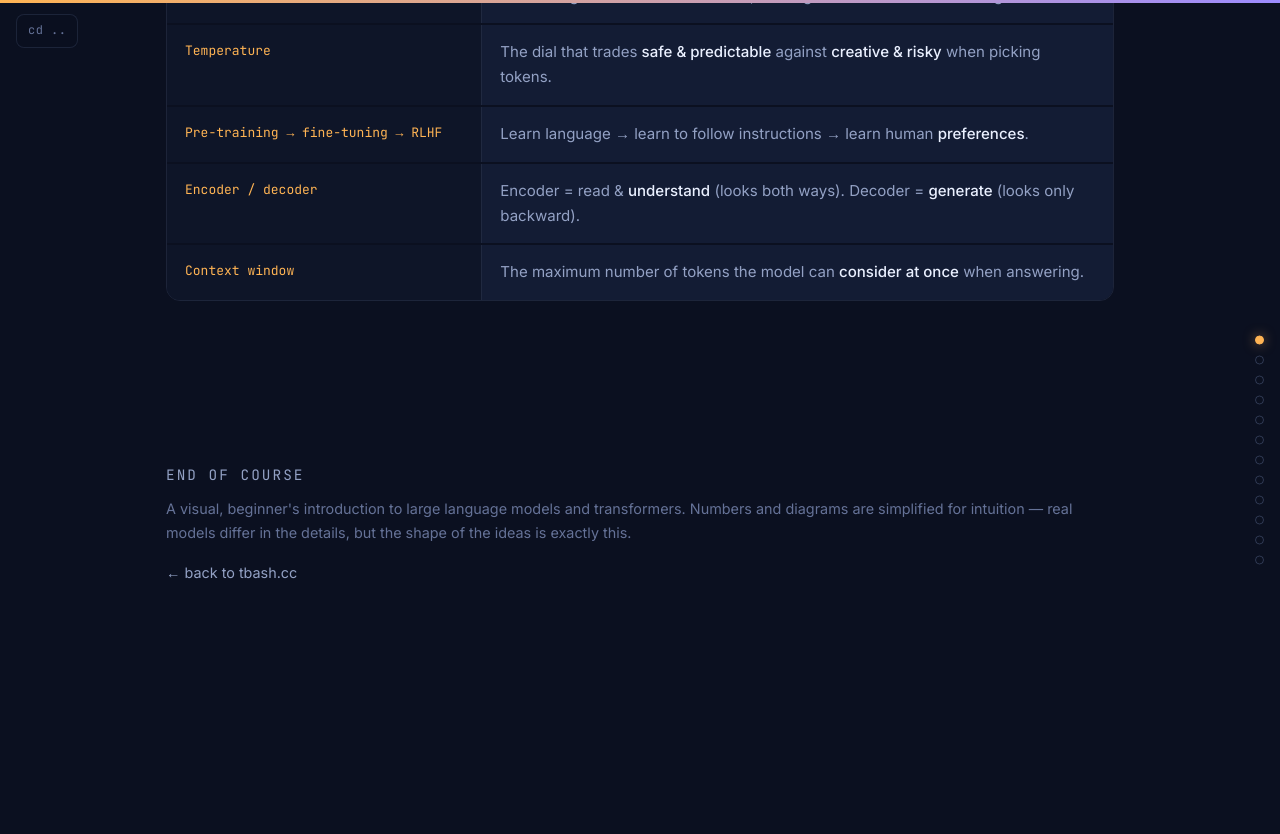
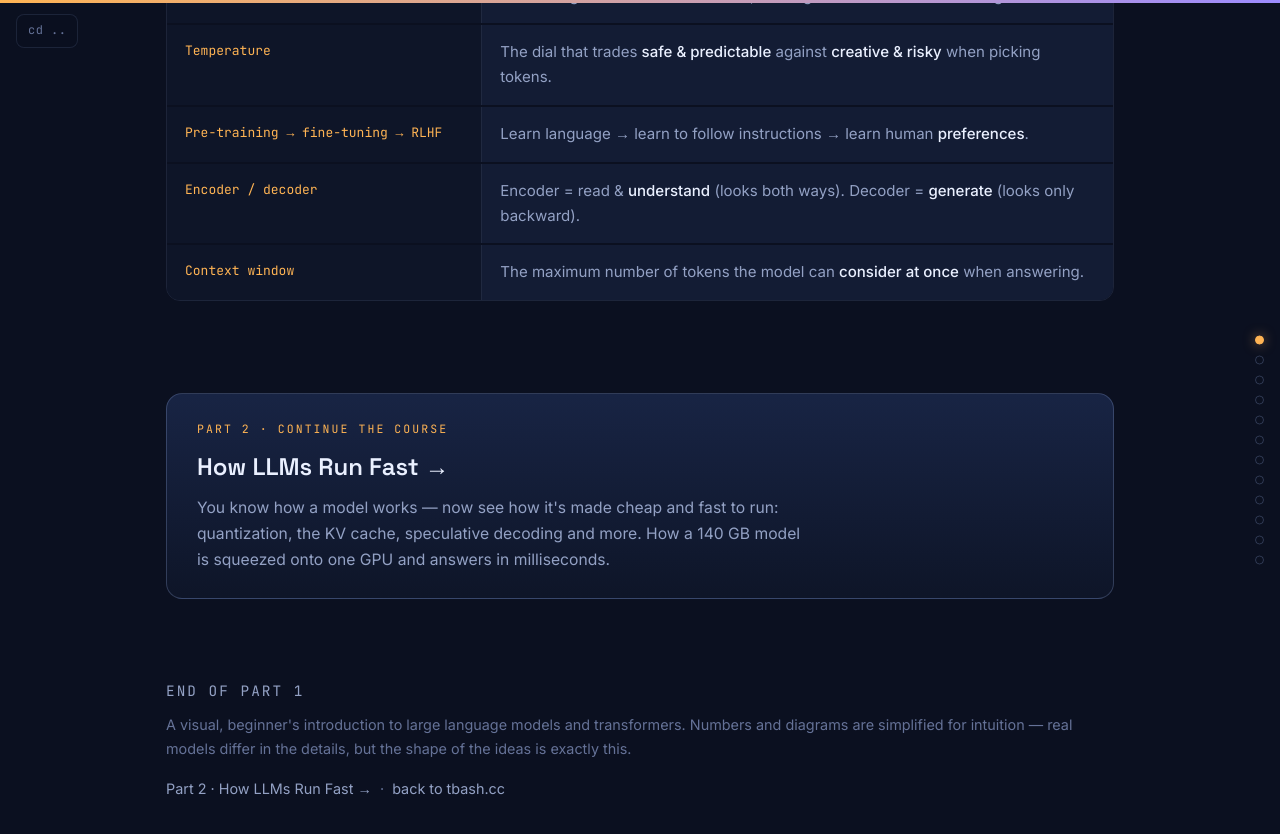
Before and after one commit to harshatba/tbash.github.io, a Jekyll site: the page tools/llm-visual-course.html, which Jekyll copies as it is, in a window 1280 px wide and 900 px high, scrolled down 13343 px. Shown: the top 834 px of the window. Built offline with Jekyll 4.4.1, drawn with Linux system fonts in a browser that asks for light colours; before the commit the page ends 14027 px from its top, so only the background shows below that; some of the changed text lies outside the part shown.

Commit message:
Link the course parts together and list Part 2 on the homepage
Part 1 now surfaces the series: a top link to Part 2, a "skip to Part 2"
hint under the hero, an end-of-course "continue to Part 2" card, and a
Part 2 link in the footer. Homepage Learn section now lists both parts.
Minor: back/forward part links render on their own line.

Co-Authored-By: Claude Opus 4.8 <noreply@anthropic.com>
Claude-Session: https://claude.ai/code/session_01Rp16moXKogZmDLktWN8mam

```diff
--- a/_data/menu.yml
+++ b/_data/menu.yml
@@ -9,8 +9,10 @@ external:
 sections:
   - title: Learn
     entries:
-      - title: 🧠 How LLMs Work — a visual course
+      - title: 🧠 How LLMs Work — visual course · Part 1
         url: /tools/llm-visual-course.html
+      - title: ⚡ How LLMs Run Fast — inference efficiency · Part 2
+        url: /tools/llm-inference-efficiency.html
   - title: Games
     entries:
       - title: Sudoku
--- a/tools/llm-inference-efficiency.html
+++ b/tools/llm-inference-efficiency.html
@@ -62,7 +62,7 @@
   .hero h1 .flow{color:var(--cyan)}
   .hero .lede{margin-top:22px;font-size:1.14rem}
   .hero .wrap{position:relative;z-index:2}
-  .backp{font-family:var(--mono);font-size:12px;color:var(--muted-2);margin-bottom:6px;display:inline-block}
+  .backp{font-family:var(--mono);font-size:12px;color:var(--muted-2);margin-bottom:10px;display:block}
   .ambient{position:absolute;inset:0;pointer-events:none;z-index:0}
   .chip-drift{position:absolute;font-family:var(--mono);font-size:12px;padding:4px 9px;border-radius:7px;border:1px solid var(--line-strong);background:rgba(20,30,56,.6);color:var(--muted);white-space:nowrap;animation:drift linear infinite;opacity:0}
   @keyframes drift{0%{transform:translateX(-60px);opacity:0}12%{opacity:.9}88%{opacity:.9}100%{transform:translateX(105vw);opacity:0}}
--- a/tools/llm-visual-course.html
+++ b/tools/llm-visual-course.html
@@ -441,6 +441,18 @@
   footer a{color:var(--muted)}
   footer a:hover{color:var(--amber)}
 
+  /* series / cross-part navigation */
+  .backp{font-family:var(--mono);font-size:12px;color:var(--muted-2);margin-bottom:10px;display:block}
+  .backp:hover{color:var(--amber)}
+  .hero-next{margin-top:22px;font-family:var(--mono);font-size:12.5px;color:var(--muted)}
+  .hero-next a{color:var(--amber)}
+  .hero-next a:hover{color:var(--ink)}
+  .nextcard{display:block;border:1px solid var(--line-strong);border-radius:16px;padding:26px 30px;background:linear-gradient(180deg,var(--panel-2),var(--bg-2));text-decoration:none;transition:.2s}
+  .nextcard:hover{border-color:var(--amber);transform:translateY(-2px)}
+  .np-eyebrow{font-family:var(--mono);font-size:11.5px;letter-spacing:.18em;text-transform:uppercase;color:var(--amber)}
+  .np-title{font-family:var(--disp);font-weight:600;font-size:1.5rem;color:var(--ink);margin:8px 0}
+  .np-desc{color:var(--muted);font-size:.98rem;max-width:62ch}
+
   @media (prefers-reduced-motion: reduce){
     *{animation-duration:.001ms !important;animation-iteration-count:1 !important;transition-duration:.001ms !important}
     html{scroll-behavior:auto}
@@ -458,7 +470,8 @@
   <div class="hero-grid"></div>
   <div class="ambient" id="ambient" aria-hidden="true"></div>
   <div class="wrap">
-    <span class="eyebrow">A visual course · no math required</span>
+    <a class="backp" href="/tools/llm-inference-efficiency.html">Part 2 · How LLMs Run Fast →</a>
+    <span class="eyebrow">A visual course · Part 1 · no math required</span>
     <h1>How a <span class="flow">large language model</span> actually works</h1>
     <p class="lede">ChatGPT, Claude, Gemini — under the hood they're all the same surprisingly simple idea, stacked up billions of times. This is a scroll-through, click-around tour that builds the whole picture from scratch: <span class="strong-ink">tokens</span>, <span class="strong-ink">embeddings</span>, <span class="strong-ink">attention</span>, the <span class="strong-ink">transformer</span>, and the different shapes these models come in. One animation at a time.</p>
 
@@ -471,6 +484,7 @@
     </div>
 
     <div class="scroll-hint"><span class="dot"></span> Scroll to begin · 12 short chapters</div>
+    <div class="hero-next">Already comfortable with the basics? <a href="/tools/llm-inference-efficiency.html">Skip to Part 2 · How LLMs Run Fast →</a></div>
   </div>
 </header>
 
@@ -816,11 +830,19 @@
   </div>
 </section>
 
+<div class="wrap" style="padding-bottom:10px">
+  <a class="nextcard" href="/tools/llm-inference-efficiency.html">
+    <div class="np-eyebrow">Part 2 · continue the course</div>
+    <div class="np-title">How LLMs Run Fast →</div>
+    <div class="np-desc">You know how a model works — now see how it's made cheap and fast to run: quantization, the KV cache, speculative decoding and more. How a 140&nbsp;GB model is squeezed onto one GPU and answers in milliseconds.</div>
+  </a>
+</div>
+
 <footer>
   <div class="wrap">
-    <div class="mono" style="letter-spacing:.14em;color:var(--muted)">END OF COURSE</div>
+    <div class="mono" style="letter-spacing:.14em;color:var(--muted)">END OF PART 1</div>
     <div>A visual, beginner's introduction to large language models and transformers. Numbers and diagrams are simplified for intuition — real models differ in the details, but the shape of the ideas is exactly this.</div>
-    <div style="margin-top:6px"><a href="/">← back to tbash.cc</a></div>
+    <div style="margin-top:6px"><a href="/tools/llm-inference-efficiency.html">Part 2 · How LLMs Run Fast →</a> &nbsp;·&nbsp; <a href="/">back to tbash.cc</a></div>
   </div>
 </footer>
 
```
